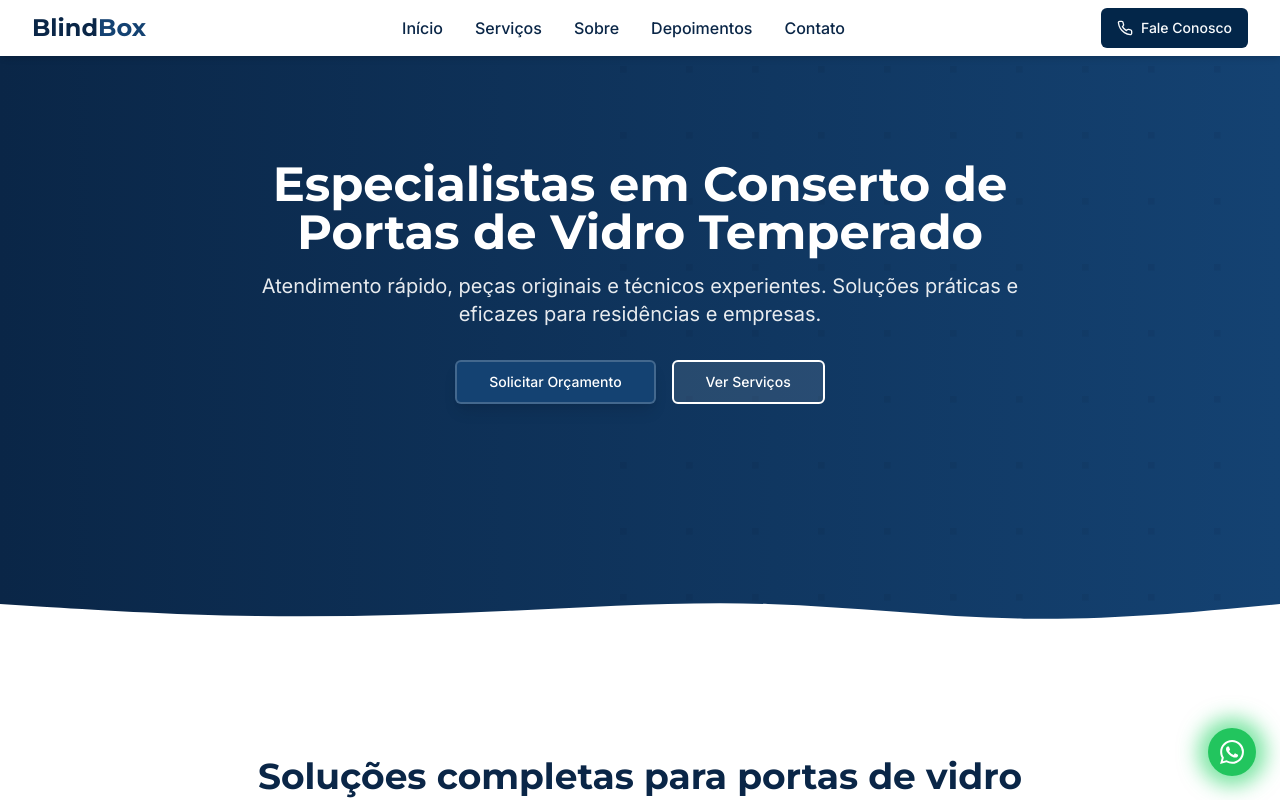
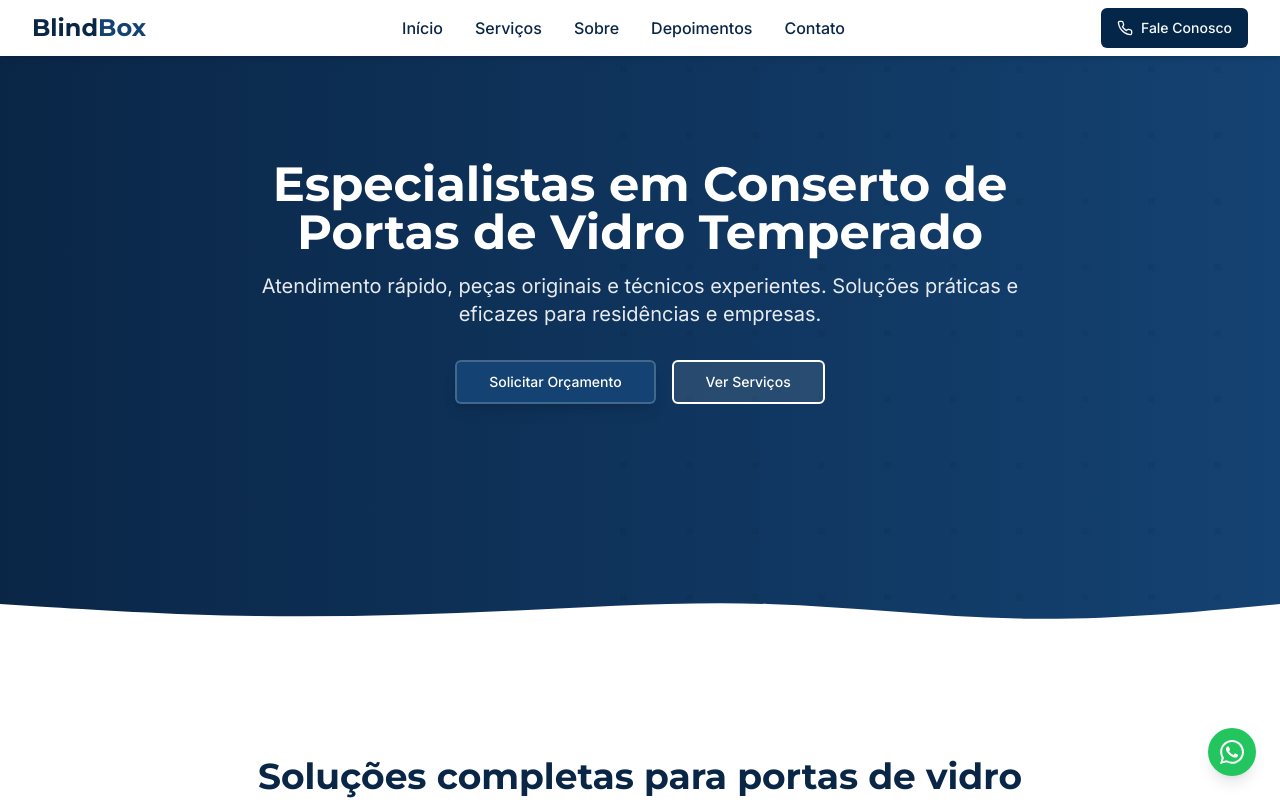
Before and after one commit to iagosuzartdev/blindbox-website, a React (Vite) app: page / in a window 1280 px wide. Shown: the top 800 px of the page. Built offline with nearby package versions, Linux system fonts and the light colour scheme.

Commit message:
update finaly animations

```diff
--- a/src/components/WhatsAppButton.css
+++ /dev/null
@@ -1,25 +0,0 @@
-/* Animação para o efeito de onda */
-@keyframes wave {
-  0% {
-    box-shadow: 0 0 0 0 rgba(37, 211, 102, 0.6); /* Inicia sem sombra */
-  }
-  50% {
-    box-shadow: 0 0 20px 10px rgba(37, 211, 102, 0.6); /* Expande a sombra como uma onda */
-  }
-  100% {
-    box-shadow: 0 0 0 0 rgba(37, 211, 102, 0.6); /* Volta ao normal */
-  }
-}
-
-/* Estilos do botão */
-.whatsapp-fixed {
-  position: fixed;
-  bottom: 20px;
-  right: 20px;
-  background-color: #25D366;
-  border-radius: 50%;
-  padding: 12px;
-  box-shadow: 0 0 10px 5px rgba(37, 211, 102, 0.6);  /* Efeito inicial da sombra */
-  animation: wave 2s infinite;  /* Aplica a animação */
-  transition: box-shadow 0.3s ease-in-out;  /* Suaviza o efeito */
-}
--- a/src/components/WhatsAppButton.tsx
+++ b/src/components/WhatsAppButton.tsx
@@ -1,5 +1,5 @@
+
 import React from 'react';
-import './WhatsAppButton.css'; // Importar o arquivo CSS
 
 const WhatsAppButton = () => {
   return (
@@ -7,7 +7,7 @@ const WhatsAppButton = () => {
       href="https://wa.me/5571999129050"
       target="_blank"
       rel="noopener noreferrer"
-      className="whatsapp-fixed animate-wave"  // Adicionando a animação "wave"
+      className="whatsapp-fixed"
       aria-label="Contato via WhatsApp"
     >
       <svg className="h-6 w-6" fill="currentColor" viewBox="0 0 24 24">
```
